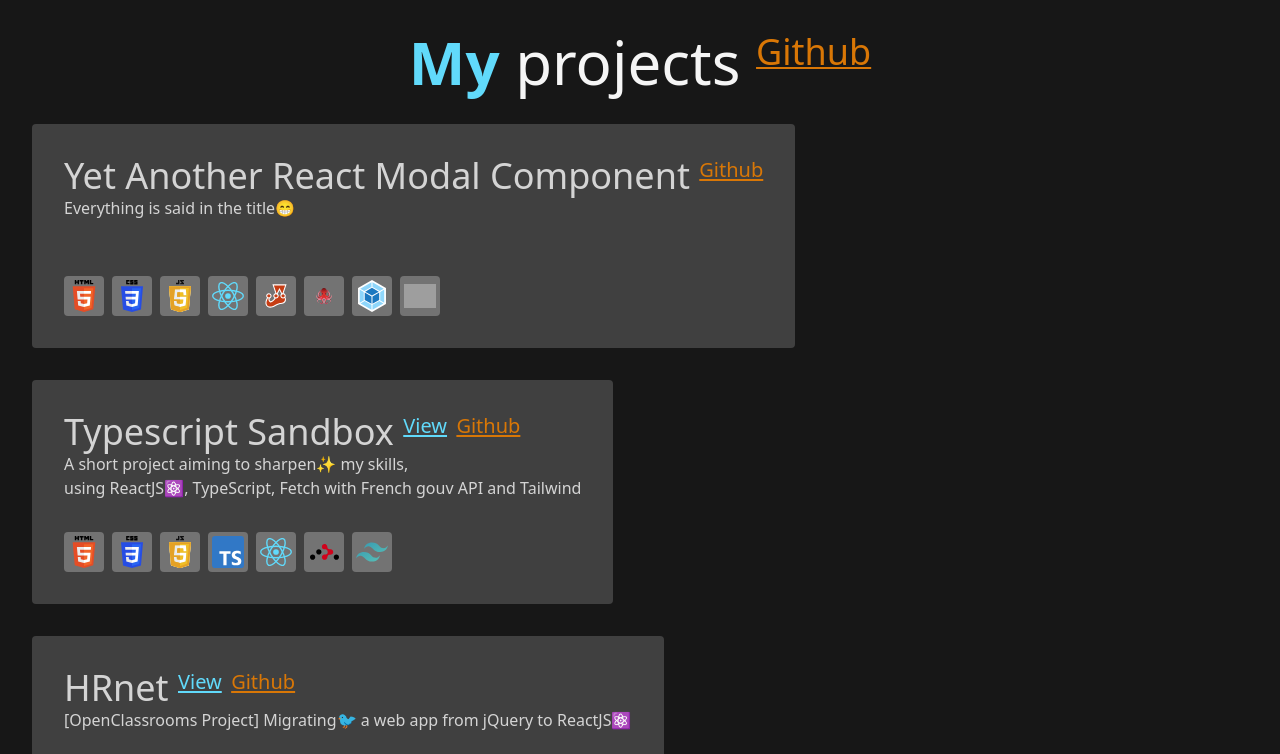
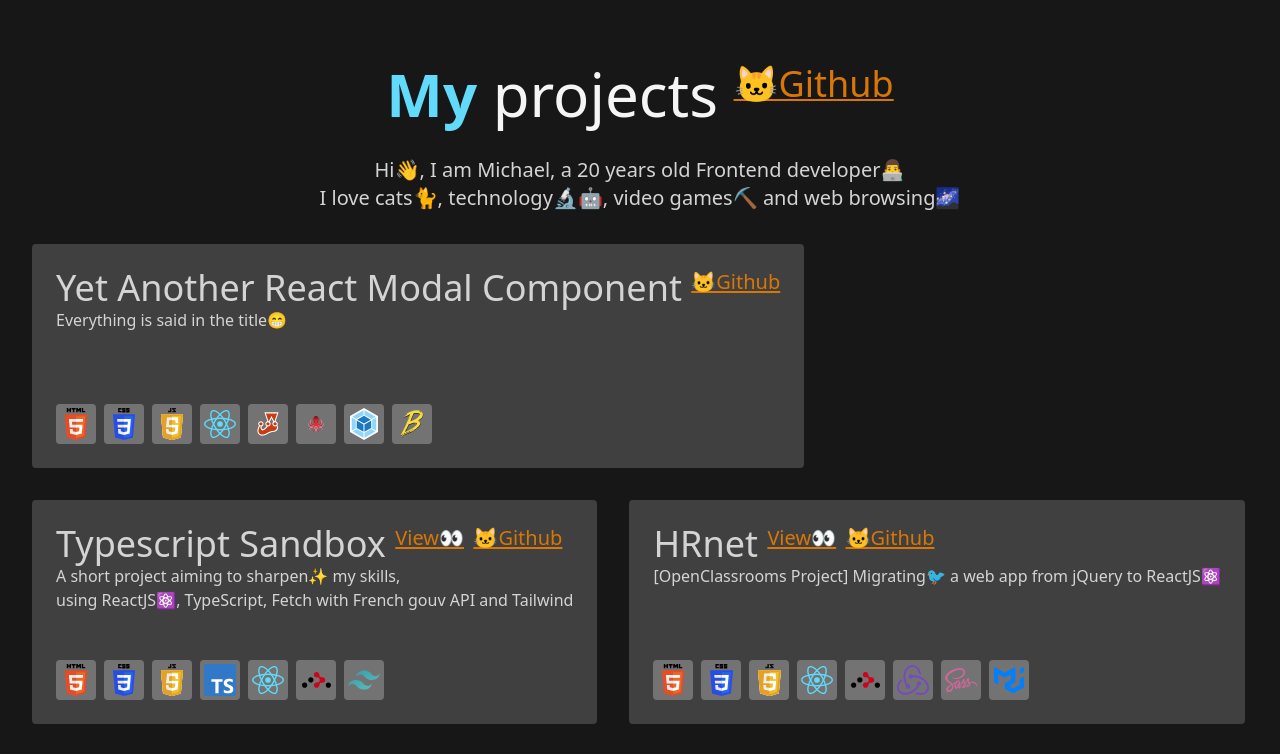
Before and after one commit to Mikgamer/mikgamer-nextjs, a Next.js app: page /about in a window 1280 px wide. Shown: the top 754 px of the page. Built offline with nearby package versions, Linux system fonts and the light colour scheme; grey boxes are pictures that could not be loaded.

Commit message:
Added links to projects

```diff
--- a/data/data.js
+++ b/data/data.js
@@ -44,31 +44,31 @@ export const data = [
   {
     title: "Booki",
     desc: "[OpenClassrooms Project] From a mockup🚧 to a website with HTML & CSS, \n use of BEM for CSS",
-    links: {view:"",github:"https://github.com/Mikgamer/michaelperard_2_13122021"},
+    links: {view:"https://p2michael.netlify.app/",github:"https://github.com/Mikgamer/michaelperard_2_13122021"},
     techs: ["HTML", "CSS"]
   },
   {
     title: "Ohmyfood",
     desc: "[OpenClassrooms Project] A website with CSS animations✨, \n use of BEM + SASS for CSS",
-    links: {view:"",github:"https://github.com/Mikgamer/MichaelPerard_3_15122021"},
+    links: {view:"https://p3michael.netlify.app/",github:"https://github.com/Mikgamer/MichaelPerard_3_15122021"},
     techs: ["HTML", "CSS", "SASS"]
   },
   {
     title: "GameOn",
     desc: "[OpenClassrooms Project] A landing page🚀 using JavaScript where I had to debug and finish the site",
-    links: {view:"",github:"https://github.com/Mikgamer/MichaelPerard_4_20122021"},
+    links: {view:"https://p4michael.netlify.app/",github:"https://github.com/Mikgamer/MichaelPerard_4_20122021"},
     techs: ["HTML", "CSS", "JavaScript"]
   },
   {
     title: "FishEye",
     desc: "[OpenClassrooms Project] A website with accessibility👨‍🦯 in mind, \n use of Factory Pattern🏭 for creating cards with JavaScript",
-    links: {view:"",github:"https://github.com/Mikgamer/MichaelPerard_6_22122021"},
+    links: {view:"https://p6michael.netlify.app/",github:"https://github.com/Mikgamer/MichaelPerard_6_22122021"},
     techs: ["HTML", "CSS", "JavaScript"]
   },
   {
     title: "Les Petits Plats",
     desc: "[OpenClassrooms Project] Creation of a website with its own sorting algorithm🏎️",
-    links: {view:"",github:""},
+    links: {view:"https://p7michael.netlify.app/",github:"https://github.com/Mikgamer/MichaelPerard_7_05012022"},
     techs: ["HTML", "CSS", "JavaScript", "Bootstrap"]
   },
   {
@@ -80,7 +80,7 @@ export const data = [
   {
     title: "Kasa",
     desc: "[OpenClassrooms Project] Using ReactJS⚛️ to create a web app",
-    links: {view:"",github:"https://github.com/Mikgamer/michaelperard_11_09022022"},
+    links: {view:"https://p11michael.netlify.app/",github:"https://github.com/Mikgamer/michaelperard_11_09022022"},
     techs: ["HTML", "CSS", "JavaScript", "ReactJS", "React-Router"]
   },
   {
--- a/pages/about.js
+++ b/pages/about.js
@@ -5,6 +5,12 @@ import { data } from '../data/data'
 import { useState } from 'react'
 
 export default function About() {
+  const calcAge = () => {
+    let currentDate = new Date(),
+        age = currentDate.getFullYear() - 2001
+    age = currentDate.getMonth() > 7 ? age : age - 1
+    return age
+  }
 
   return (
     <>
@@ -18,13 +24,20 @@ export default function About() {
         min-h-screen
         text-center text-neutral-300 font-medium
       ">
-        <h1 className='md:text-6xl sm:text-5xl text-4xl text-neutral-100 py-8'>
+        <h1 className='md:text-6xl text-5xl text-neutral-100 pt-8 md:pt-16'>
           <span className="text-react font-bold">My</span> projects
           <> </>
-          <a target="_blank" href="https://github.com/Mikgamer/" rel="noopener noreferrer" className="md:text-4xl sm:text-3xl text-2xl align-top text-amber-600 hover:text-neutral-200 underline underline-offset-2 decoration-2">
-            Github
+          <br className="md:hidden"/>
+          <a target="_blank" href="https://github.com/Mikgamer/" rel="noopener noreferrer" className="md:text-4xl text-3xl align-top text-amber-600 hover:text-neutral-200 underline underline-offset-2 decoration-2">
+            🐱Github
           </a>
         </h1>
+
+        <h3 className='p-8 text-xl'>
+          Hi👋, I am Michael, a {calcAge()} years old Frontend developer👨‍💻
+          <br />
+          I love cats🐈, technology🔬🤖, video games⛏️ and web browsing🌌
+        </h3>
 
         <section className='
           m-auto px-8 pb-16
--- a/pages/components/Project.js
+++ b/pages/components/Project.js
@@ -7,7 +7,7 @@ export default function Project( {title, desc, links:{view, github}, techs} ) {
       w-full md:w-auto min-h-56
       rounded-none md:rounded
       text-neutral-300 font-medium text-left
-      p-8 gap-2
+      p-6 gap-2
       flex flex-col justify-between
     ">
       <div>
@@ -16,14 +16,14 @@ export default function Project( {title, desc, links:{view, github}, techs} ) {
           <br className="md:hidden"/>
           <> </>
           {view?(
-          <a target="_blank" href={view} rel="noopener noreferrer" className="text-xl align-top text-react hover:text-neutral-200 underline underline-offset-2 decoration-2">
-            View
+          <a target="_blank" href={view} rel="noopener noreferrer" className="text-xl align-top text-amber-600 hover:text-neutral-200 underline underline-offset-2 decoration-2">
+            View👀
           </a>
           ):""}
           <> </>
           {github?(
           <a target="_blank" href={github} rel="noopener noreferrer" className="text-xl align-top text-amber-600 hover:text-neutral-200 underline underline-offset-2 decoration-2">
-            Github
+            🐱Github
           </a>
           ):""}
         </h2>
```
Also changed, not shown: public/BabelJS.svg (added).
